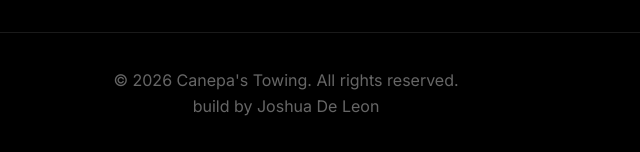
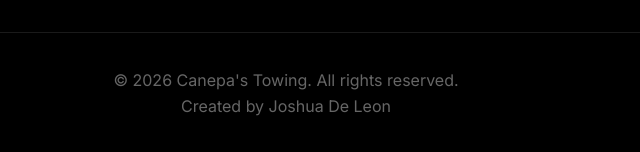
Before and after one commit to Ypjoshua7/CANEPAS-TOWING, a website built with Vite: page media.html in a window 1280 px wide. Shown: the part 2078-2230 px from the top of the page, 354-994 px from the left. Built offline with nearby package versions, Linux system fonts and the light colour scheme.

Commit message:
Update media.html

```diff
--- a/media.html
+++ b/media.html
@@ -300,7 +300,7 @@
             </div>
 
             <div class="footer-bottom">
-                <p>© 2026 Canepa's Towing. <span data-translate="All rights reserved">All rights reserved. <br> build by Joshua De Leon</span></p>
+                <p>© 2026 Canepa's Towing. <span data-translate="All rights reserved">All rights reserved. <br> Created by Joshua De Leon</span></p>
             </div>
         </div>
     </footer>
```
